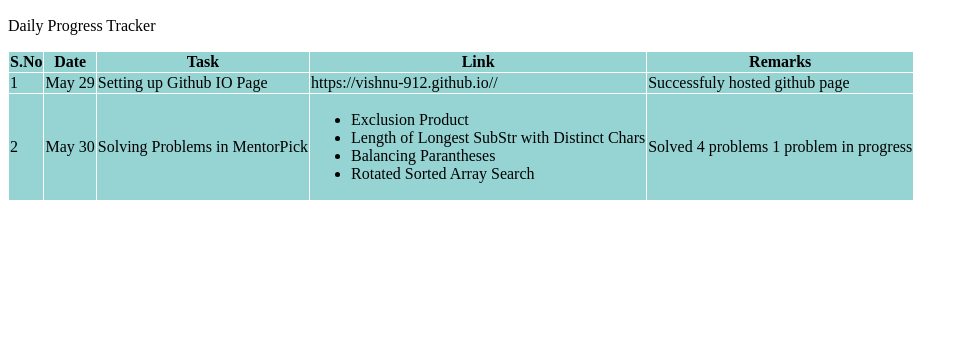
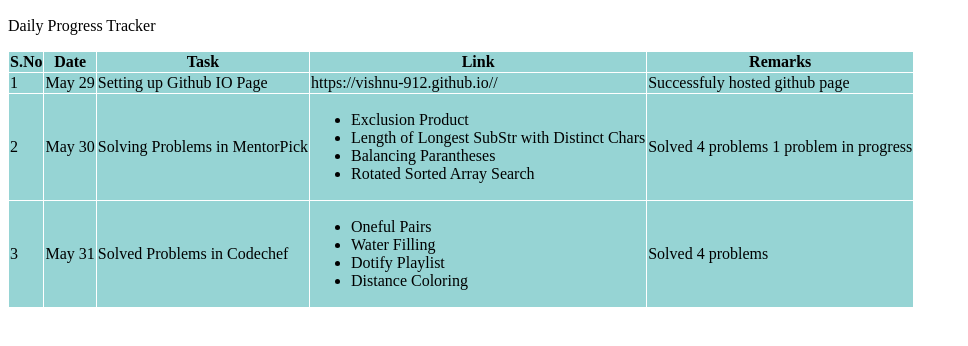
Before and after one commit to vishnu-912/vishnu-912.github.io, a plain HTML site: page index.html in a window 1280 px wide. Shown: the part 110-456 px from the top of the page, without its empty margins (0-968 px from the left). Drawn offline with Linux system fonts and the light colour scheme.

Commit message:
updated 31 may

```diff
--- a/index.html
+++ b/index.html
@@ -40,6 +40,20 @@
             </td>
             <td>Solved 4 problems 1 problem in progress</td>
         </tr>
+        <tr>
+            <td>3</td>
+            <td>May 31</td>
+            <td>Solved Problems in Codechef</td>
+            <td>
+                <ul>
+                    <li>Oneful Pairs</li>
+                    <li>Water Filling</li>
+                    <li>Dotify Playlist</li>
+                    <li>Distance Coloring</li>
+                </ul>
+            </td>
+            <td>Solved 4 problems </td>
+        </tr>
     </table>
     <script src="script.js"></script>
 </body>
```
